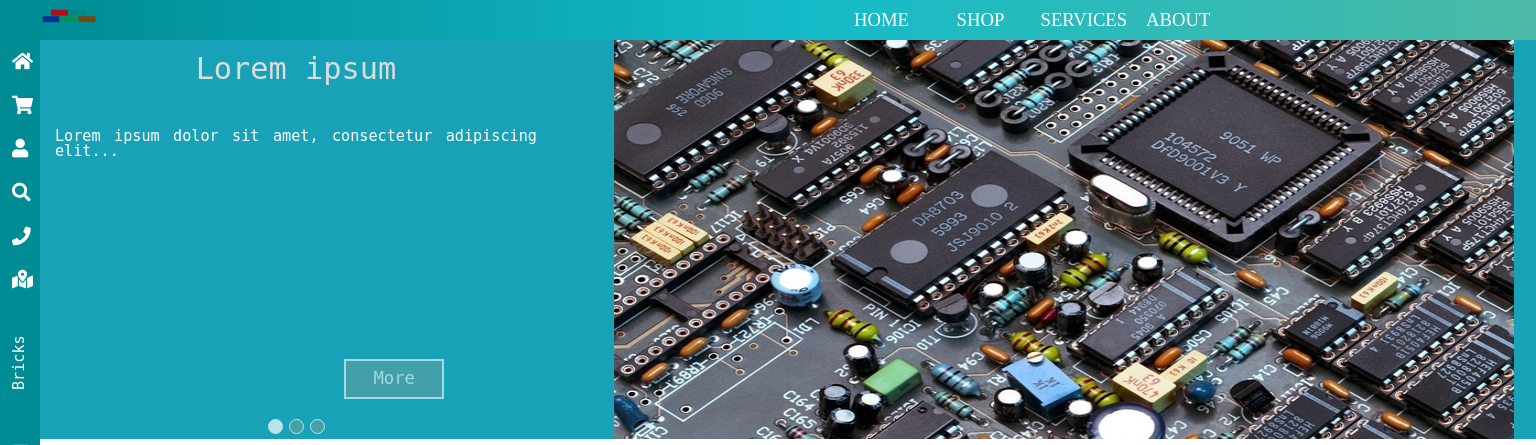
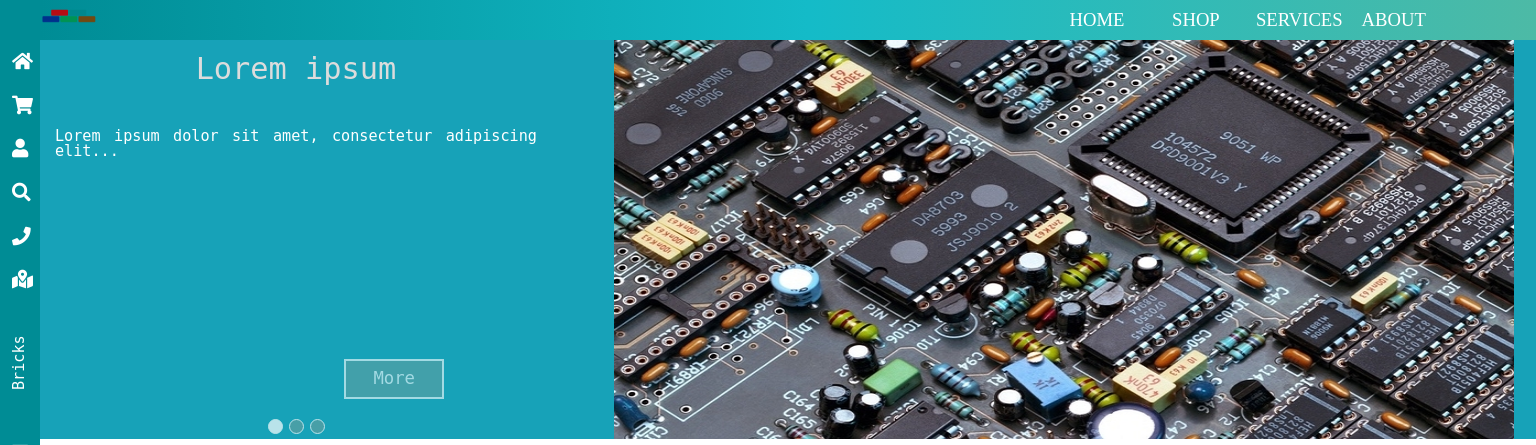
Before and after one commit to omarelewa21/Bricks, a PHP site: page / in a window 1536 px wide. Shown: the top 445 px of the page. Run offline with PHP 8.4, Linux system fonts and the light colour scheme; some libraries are stand-ins or nearby versions; some web fonts are replaced.

Commit message:
4/3/2019
fixing the navigation

```diff
--- a/Styles/stylesheet.css
+++ b/Styles/stylesheet.css
@@ -67,7 +67,7 @@
  .pull-right {
      float: right;
      position: relative;
-     left: 70%;
+
 
  }
 
@@ -186,12 +186,18 @@
 
 
 
- @media screen and (min-width:900px) {
+ @media screen and (min-width:1400px) {
 
      .nav-cont {
          padding: 0px;
          margin-left: 40px;
          max-height: 40px;
+
+
+     }
+
+     .main-list li {
+      position: relative;
 
 
      }
@@ -280,18 +286,17 @@
      }
      .nav-cont {
          display: inline-block;
-
          width: 100%;
          margin-left: 40px;
          max-height: 40px;
 
 
-     }
-     .nav-cont ul {
 
 
-         margin-left:35%;
-         margin-right: 5%;
+     }
+     .nav-cont ul  {
+        margin-left: 40%;
+         margin-right:5%;
 
 
 
@@ -651,7 +656,7 @@
 
 
  }
- @media screen and (min-width:768px) and (max-width : 899px) {
+ @media screen and (min-width:768px) and (max-width : 1399px) {
 
      .nav-cont {
          display: inline-block;
@@ -783,6 +788,7 @@
 
  .pull-left {
      float: left;
+
  }
 
 
@@ -1168,6 +1174,7 @@
      background-color: grey;
  }
 
-.main-list {
-
+.main-list li {
+  position: relative;
+    left: 40%;
 }
--- a/index.html
+++ b/index.html
@@ -131,10 +131,10 @@
         <div class="container-fluid pull-left nav-cont primary-theme">
 
             <div class="row no-gutter">
-                <div class="col-sm-3 pull-left" id="logo-cont">
+                <div class="col col-sm-3 pull-left" id="logo-cont">
                     <a class="navbar-brand" href=""><img id="logo" src="pics/11.png" width="60" height="20" alt=""> <span id="txt-sz-brand"></span></a>
                 </div>
-                <div class="col-sm-9 pull-left">
+                <div class="col col-sm-9 pull-left">
                     <nav class="navbar navbar-expand-sm navbar-light" id="navbar-links-cont">
 
 
```
